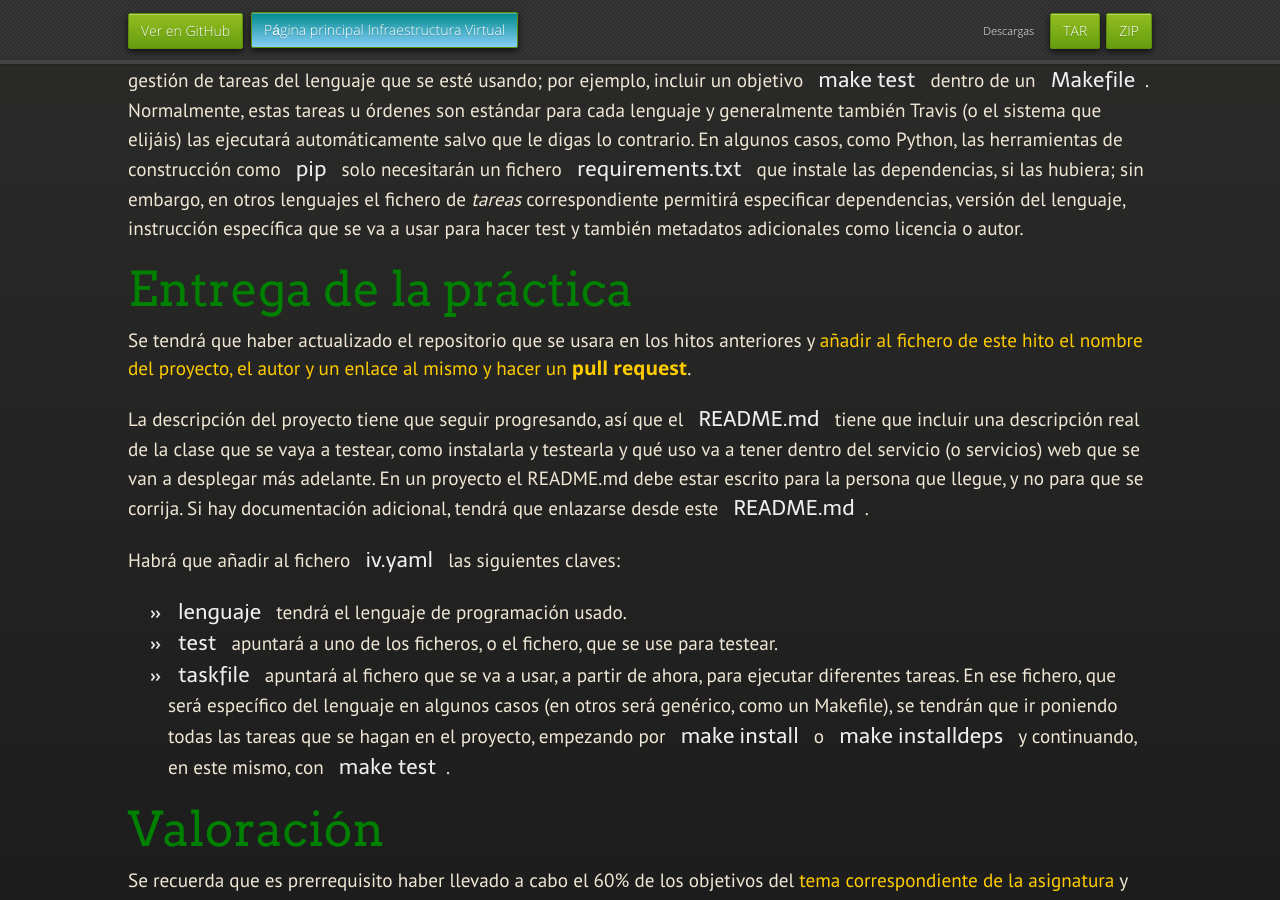
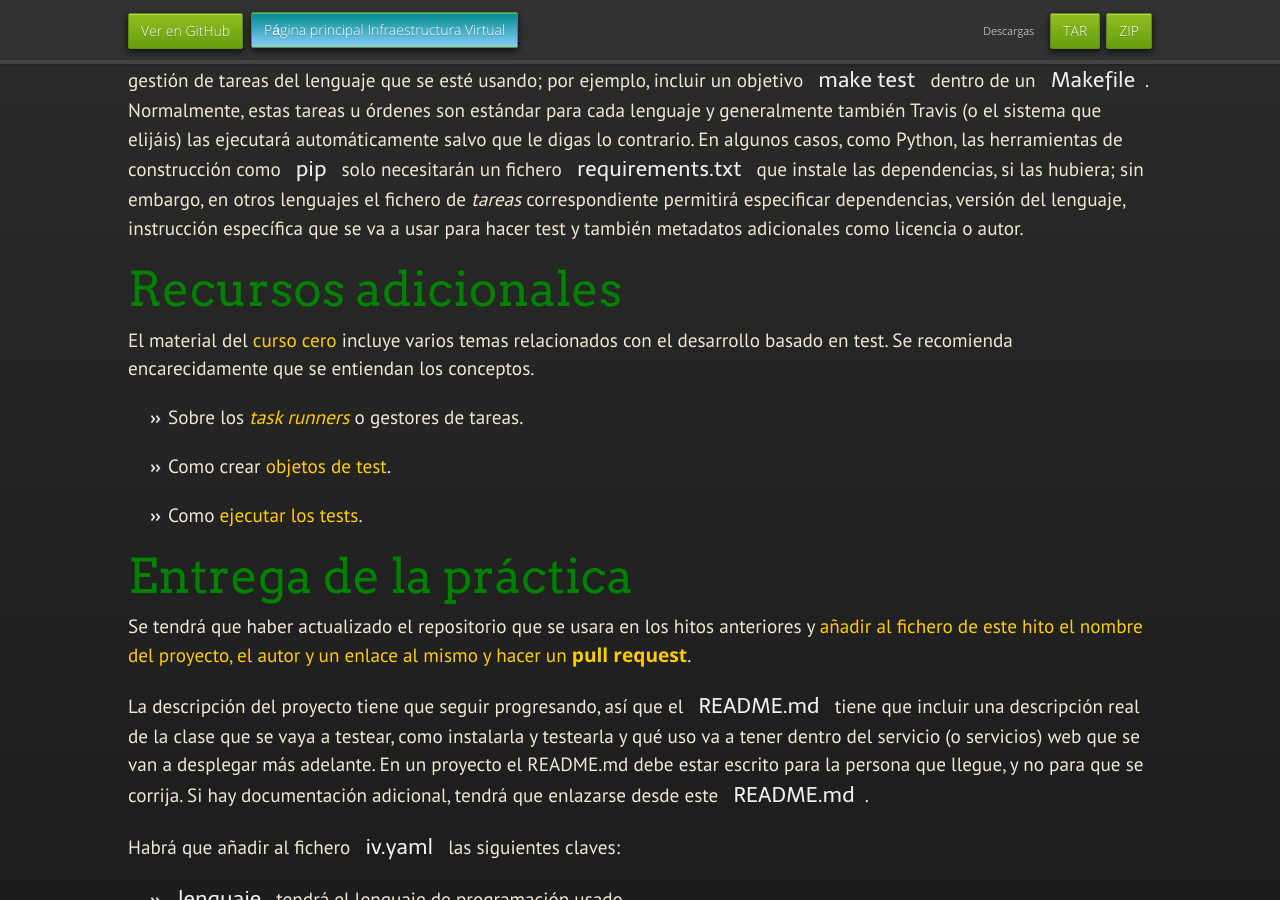
Before and after one commit to JJ/IV, a Jekyll site: the page built from documentos/proyecto/2.Tests.md, in a window 1280 px wide and 900 px high, scrolled down 860 px. Built offline with Jekyll 4.4.1, drawn with Linux system fonts in a browser that asks for light colours; nearby versions of some CDN libraries; some web fonts are replaced; our own code applies the rules of GitHub Pages for plain Markdown files.

Commit message:
Sync documentos/proyecto/2.Tests.md de master a gh-pages

```diff
--- a/documentos/proyecto/2.Tests.md
+++ b/documentos/proyecto/2.Tests.md
@@ -4,7 +4,7 @@ layout: index
 
 ---
 Segundo Hito: Tests
-=====================================
+===================
 
 Descripción
 -----------------
@@ -65,6 +65,24 @@ Hacer los tests no es suficiente. Hay que automatizar la ejecución de
   dependencias, versión del lenguaje, instrucción específica que se va
   a usar para hacer test y también metadatos adicionales como licencia
   o autor.
+
+
+# Recursos adicionales
+
+El material del [curso cero](https://jj.github.io/curso-tdd) incluye
+varios temas relacionados con el desarrollo basado en test. Se
+recomienda encarecidamente que se entiendan los conceptos.
+
+* Sobre
+  los
+  [*task runners*](https://jj.github.io/curso-tdd/temas/gestores-tareas.html) o
+  gestores de tareas.
+
+* Como
+  crear
+  [objetos de test](https://jj.github.io/curso-tdd/temas/tests-unitarios-organizaci%C3%B3n.html).
+
+* Como [ejecutar los tests](https://jj.github.io/curso-tdd/temas/tests-unitarios.html).
 
 # Entrega de la práctica
 
```
